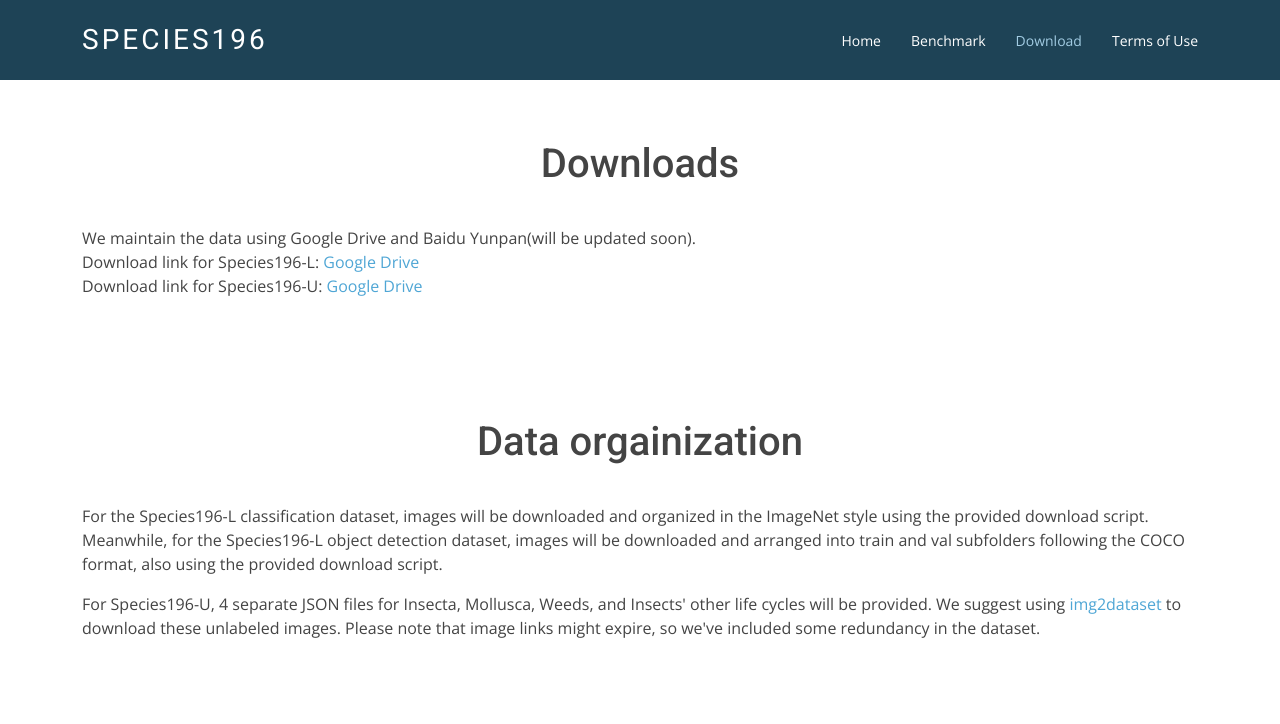
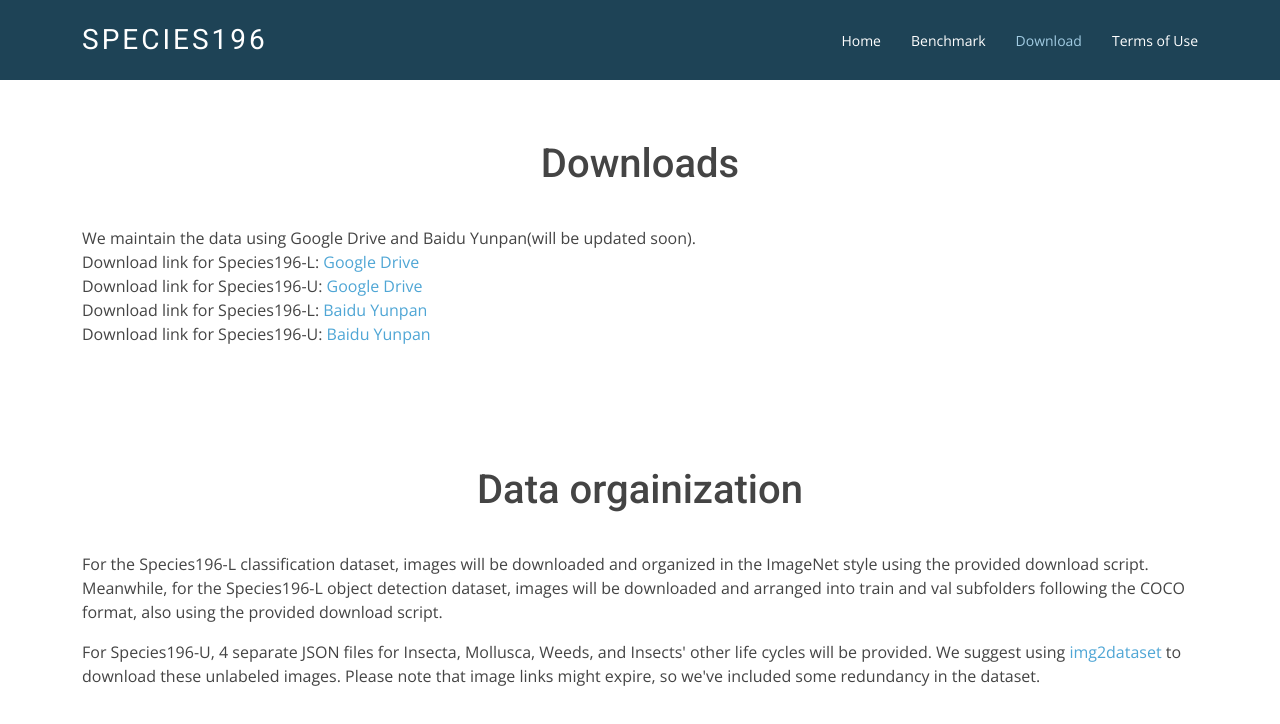
Before and after one commit to WailordHe/cfinbench.github.io, a plain HTML site: page download.html in a window 1280 px wide. Drawn offline with nearby package versions, Linux system fonts and the light colour scheme.

Commit message:
update Baidu Yunpan links

```diff
--- a/download.html
+++ b/download.html
@@ -80,6 +80,12 @@
       <div>
         Download link for Species196-U: <a href="https://drive.google.com/file/d/1U5irS7lD_qXgaN3Txvi--o_u_dtJYC8U/view?usp=sharing" target="_blank" rel="noopener noreferrer">Google Drive</a>
     </div>
+    <div>
+      Download link for Species196-L: <a href="https://pan.baidu.com/s/1mkirJhicv2OOSNxfZnMfeQ?pwd=57ps" target="_blank" rel="noopener noreferrer">Baidu Yunpan</a>
+  </div>
+  <div>
+    Download link for Species196-U: <a href="https://pan.baidu.com/s/1g1vGI6_Xjm7KI6Zm20aU4A?pwd=ng2p" target="_blank" rel="noopener noreferrer">Baidu Yunpan</a>
+</div>
      </section>
 
     <section class="data-orgainzation">
```
